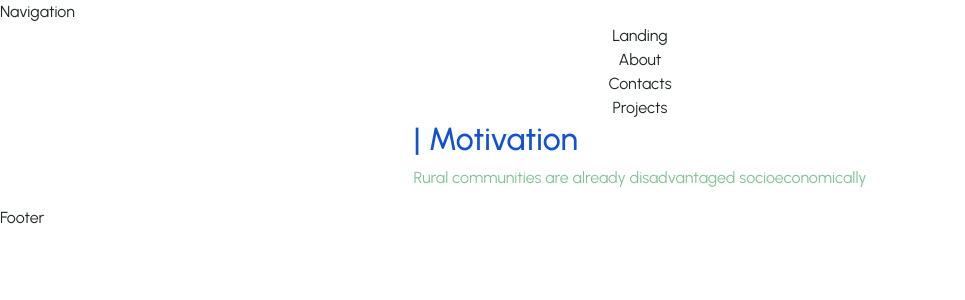
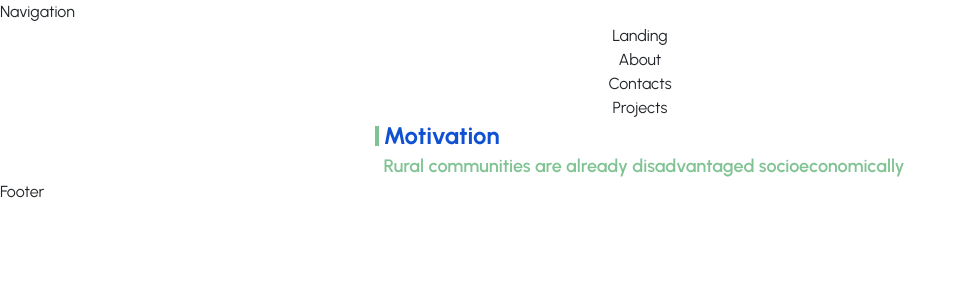
Before and after one commit to acm-ucr/ewb-website, a Next.js app: page / in a window 1280 px wide. Shown: the top 300 px of the page, without its empty margins (0-965 px from the left). Built offline with nearby package versions, Linux system fonts and the light colour scheme.

Commit message:
fix styling

```diff
--- a/src/app/page.js
+++ b/src/app/page.js
@@ -10,7 +10,10 @@ const Home = () => {
       <About />
       <WhyJoin />
       <Projects />
-      <Subtitle />
+      <Subtitle
+        title="Motivation"
+        descripton="  Rural communities are already disadvantaged socioeconomically"
+      />
     </>
   );
 };
--- a/src/components/Subtitle.jsx
+++ b/src/components/Subtitle.jsx
@@ -1,14 +1,13 @@
-import React from "react";
-const Subtitle = ({ title = "| Motivation" }) => {
-  // const Subtitle = ({ title }) => {
-  const blueColor = "#1151D3";
-  const greenColor = "#80C393";
+const Subtitle = ({ title, descripton }) => {
   return (
     <div>
-      <h2 style={{ color: blueColor }}>{title}</h2>
-      <p style={{ color: greenColor }}>
-        Rural communities are already disadvantaged socioeconomically
-      </p>
+      <div className="flex items-center gap-1">
+        <div className="bg-ewb-green h-5 w-1" />
+        <div className="text-ewb-blue-200 text-2xl font-bold">{title}</div>
+      </div>
+      <div className="text-ewb-green font-semibold text-lg ml-2">
+        {descripton}
+      </div>
     </div>
   );
 };
```
